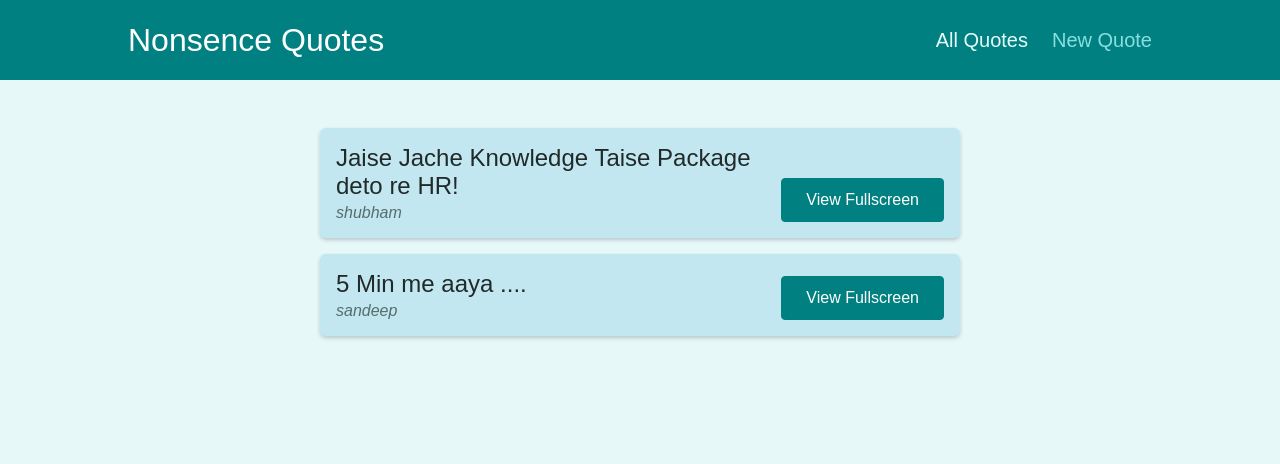
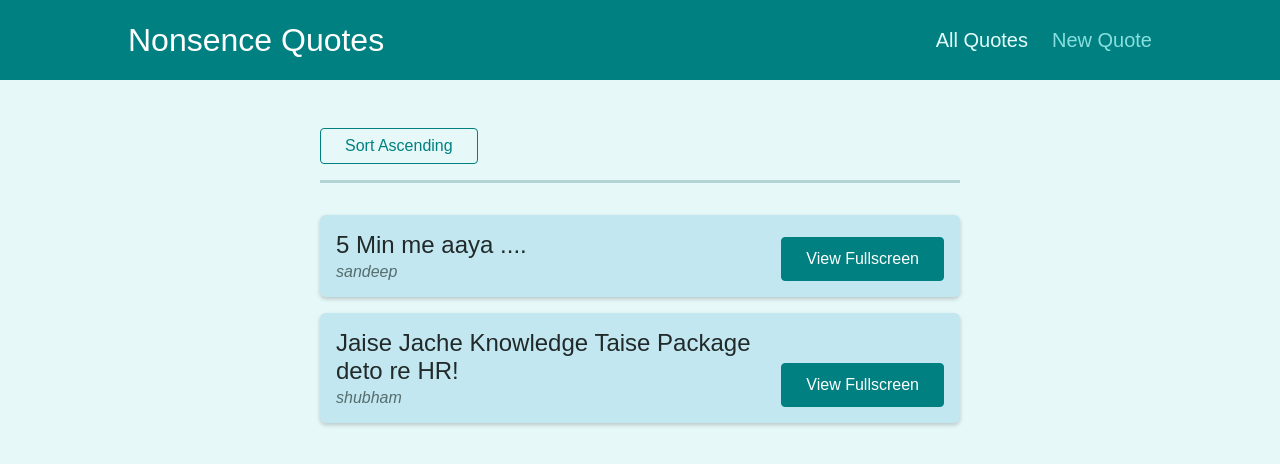
Before and after one commit to shubham-sapkal/great-quotes, a React (Create React App) app: page /quotes in a window 1280 px wide. Shown: the top 464 px of the page. Built offline with nearby package versions, Linux system fonts and the light colour scheme.

Commit message:
sorted the quotes

```diff
--- a/src/components/quotes/QuoteList.js
+++ b/src/components/quotes/QuoteList.js
@@ -1,13 +1,49 @@
 import { Fragment } from 'react';
+
+import { useHistory, useLocation } from 'react-router-dom';
 
 import QuoteItem from './QuoteItem';
 import classes from './QuoteList.module.css';
 
+const sortQuotes = (quotes, ascending) => {
+  return quotes.sort( (quoteA, quoteB) => {
+    if (ascending) {
+      return quoteA.id > quoteB.id ? 1 : -1;
+    }
+    else {
+      return quoteA.id < quoteB.id ? 1 : -1;
+    }
+  } );
+};
+
+
 const QuoteList = (props) => {
+
+  const history = useHistory();
+
+  const location = useLocation();
+  // console.log(location);
+
+  // default js class
+  const queryParams = new URLSearchParams(location.search);
+
+  const isSortingAscending = queryParams.get('sort') === 'asc' ;
+
+  const sortedQuotes = sortQuotes(props.quotes, isSortingAscending);
+
+  const changeSortingHandler = () => {
+    // update the query url
+    // pushng this page render the whole page again
+    history.push('/quotes?sort=' + (isSortingAscending ? 'desc' : 'asc')  );
+  }
+
   return (
     <Fragment>
+      <div className={classes.sorting} >
+        <button onClick={changeSortingHandler} >Sort { isSortingAscending ? 'Decending' : 'Ascending'  }</button>
+      </div>
       <ul className={classes.list}>
-        {props.quotes.map((quote) => (
+        {sortedQuotes.map((quote) => (
           <QuoteItem
             key={quote.id}
             id={quote.id}
```
